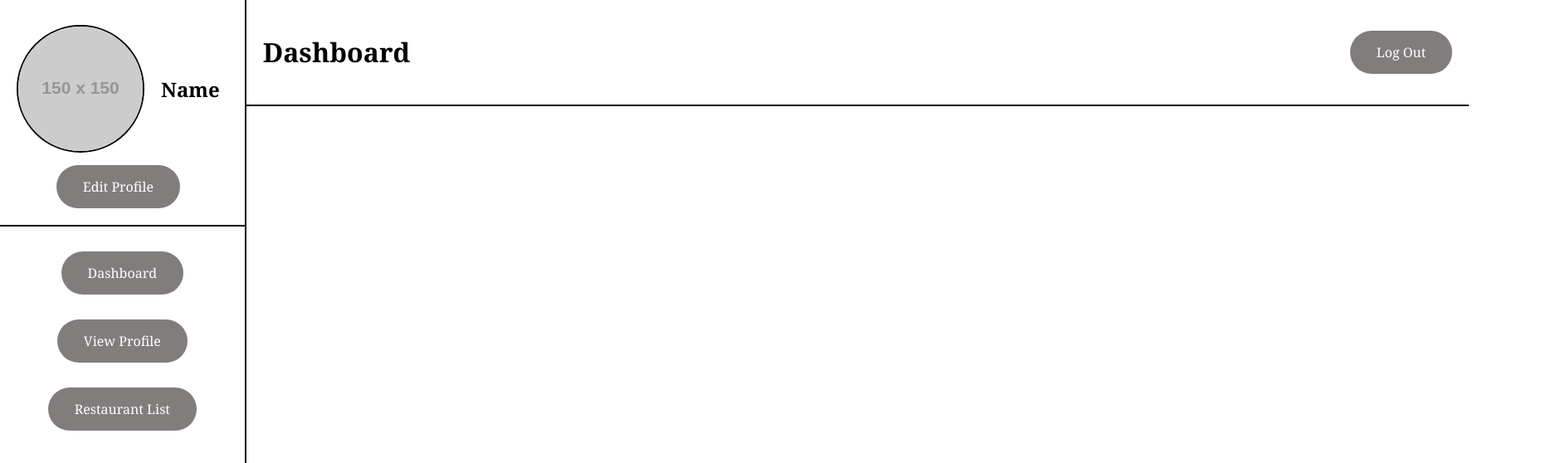
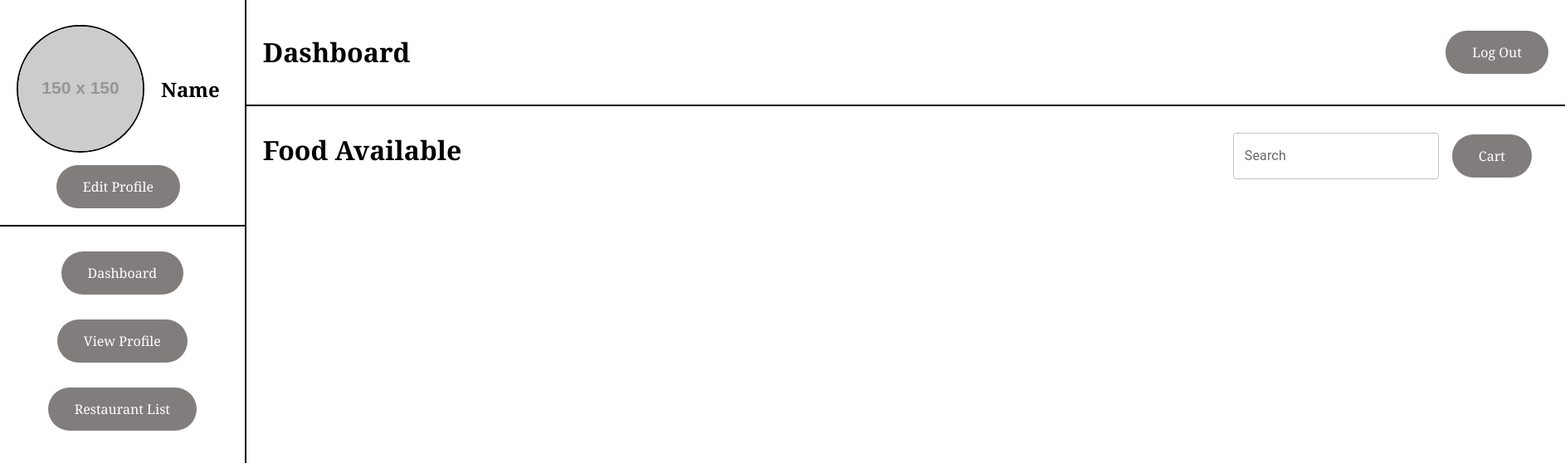
Before and after one commit to FTL-2024-Pod-C/leftover-love-ui, a React (Vite) app: page /landingPage in a window 1280 px wide. Shown: the top 558 px of the page at 83% size, 1886 px wide, since content can reach past the window. Built offline with nearby package versions, Linux system fonts and the light colour scheme.

Commit message:
Finished All Side FP Dashboard Components

```diff
--- a/package.json
+++ b/package.json
@@ -11,6 +11,10 @@
     "preview": "vite preview"
   },
   "dependencies": {
+    "@emotion/react": "^11.11.4",
+    "@emotion/styled": "^11.11.5",
+    "@mui/icons-material": "^5.16.4",
+    "@mui/material": "^5.16.4",
     "nodemon": "^3.1.4",
     "react": "^18.3.1",
     "react-dom": "^18.3.1",
--- a/src/Components/dashboardHeader/dashboardHeader.css
+++ b/src/Components/dashboardHeader/dashboardHeader.css
@@ -2,7 +2,7 @@
     display: flex;
     justify-content: space-between;
     align-items: center;
-    width: 420%;
+    width: 250%;
     padding: 20px;
     border-bottom: 2px solid #000;
 }
--- /dev/null
+++ b/src/Components/foodAvailableHeader/foodAvailableHeader.css
@@ -0,0 +1,24 @@
+.main {
+    display: flex;
+    justify-content: space-between;
+    align-items: center;
+    width: 250%;
+    padding-top: 10px;
+}
+
+.foodAvailableText {
+    padding-left: 20px;
+    align-items: center;
+}
+
+.rightButtons {
+    display: flex;
+    padding-top: 15px;
+    flex-direction: row;
+    align-items: center;
+    gap: 16px;
+}
+
+.searchBar{
+    margin-right: 20px;
+}
--- /dev/null
+++ b/src/Components/foodAvailableHeader/foodAvailableHeader.jsx
@@ -0,0 +1,33 @@
+import React from 'react'
+import { Link } from 'react-router-dom';
+import "./foodAvailableHeader.css";
+import TextField from '@mui/material/TextField';
+
+const FoodAvailableHeader = ({searchInputValue, handleOnSearchInputChange}) => {
+  return (
+    <>
+        <div className="main">
+            <h1 className="foodAvailableText">Food Available</h1>
+            <div className="rightButtons">
+                {/* This is the search bar */}
+                <TextField
+                    type="text"
+                    label="Search"
+                    variant="outlined"
+                    className="searchBar"
+                    name="search"
+                    placeholder="Search"
+                    value={searchInputValue}
+                    onChange={handleOnSearchInputChange}
+                />
+                <Link to="/cartPage">
+                    <button className="cartButton">Cart</button>
+                </Link>
+            </div>
+
+        </div>
+    </>
+  )
+}
+
+export default FoodAvailableHeader;
--- a/src/Components/foodPantryDashboard/foodPantryDashboard.jsx
+++ b/src/Components/foodPantryDashboard/foodPantryDashboard.jsx
@@ -4,6 +4,7 @@ import { BrowserRouter as Router, Route, Routes } from 'react-router-dom';
 import DashboardHeader from '../dashboardHeader/dashboardHeader.jsx';
 import DashboardProfileSection from '../dashboardProfileSection/dashboardProfileSection.jsx';
 import FoodPantryDashboardButtons from '../foodPantryDashboardButtons/foodPantryDashboardButtons.jsx';
+import FoodAvailableHeader from '../foodAvailableHeader/foodAvailableHeader.jsx';
 import './foodPantryDashboard.css';
 
 const FoodPantryDashboard = () => {
@@ -26,6 +27,7 @@ const FoodPantryDashboard = () => {
             {/* Routes "landingPage" to landingPage */}
             <Route path="/landingPage" element={<landingPage />} />
             </Routes>
+            <FoodAvailableHeader />
         </div>
     </div>
     </Router>
```
Also changed, not shown: src/Components/foodCard/foodCard.css (added), src/Components/foodCard/foodCard.jsx (added), 1 other file (tests, documents, lock files or other folders).
